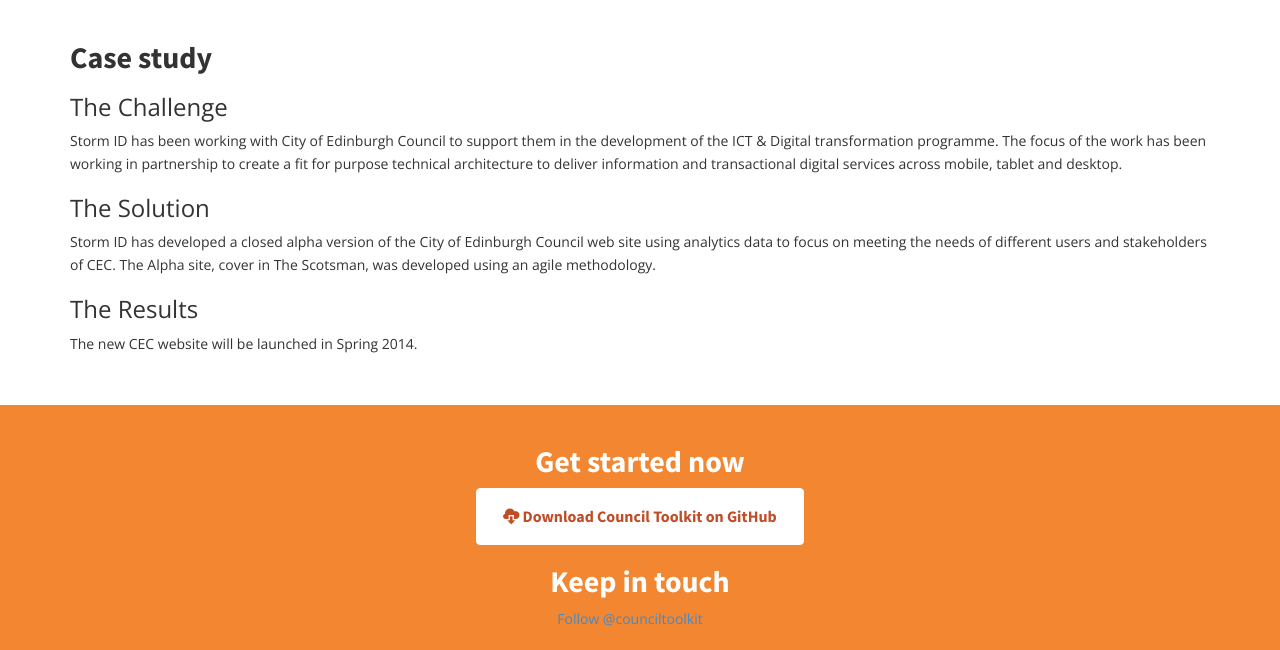
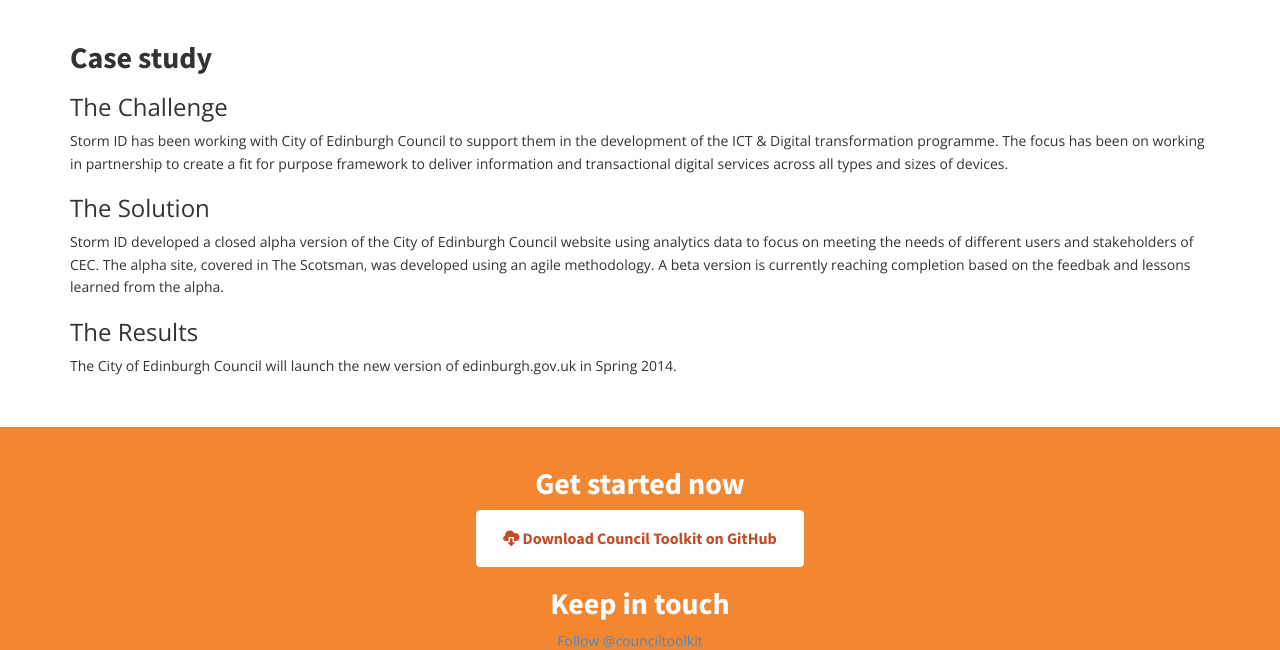
Before and after one commit to counciltoolkit/counciltoolkit.github.io, a plain HTML site: page index.html in a window 1280 px wide. Shown: the part 1200-1850 px from the top of the page. Drawn offline with nearby package versions, Linux system fonts and the light colour scheme; no server answers; a script that the page names is missing.

Commit message:
Copy change

```diff
--- a/index.html
+++ b/index.html
@@ -229,15 +229,15 @@
 
 					<h3>The Challenge</h3>
 
-					<p>Storm ID has been working with City of Edinburgh Council to support them in the development of the ICT & Digital transformation programme.  The focus of the work has been working in partnership to create a fit for purpose technical architecture to deliver information and transactional digital services across mobile, tablet and desktop.</p>
+					<p>Storm ID has been working with City of Edinburgh Council to support them in the development of the ICT & Digital transformation programme.  The focus has been on working in partnership to create a fit for purpose framework to deliver information and transactional digital services across all types and sizes of devices.</p>
 
 					<h3>The Solution</h3>
 
-					<p>Storm ID has developed a closed alpha version of the City of Edinburgh Council web site using analytics data to focus on meeting the needs of different users and stakeholders of CEC. The Alpha site, cover in The Scotsman, was developed using an agile methodology.</p>
+					<p>Storm ID developed a closed alpha version of the City of Edinburgh Council website using analytics data to focus on meeting the needs of different users and stakeholders of CEC. The alpha site, covered in The Scotsman, was developed using an agile methodology. A beta version is currently reaching completion based on the feedbak and lessons learned from the alpha.</p>
 
 					<h3>The Results</h3>
 
-					<p>The new CEC website will be launched in Spring 2014.</p>
+					<p>The City of Edinburgh Council will launch the new version of edinburgh.gov.uk in Spring 2014.</p>
 
 				</div>
 
```
